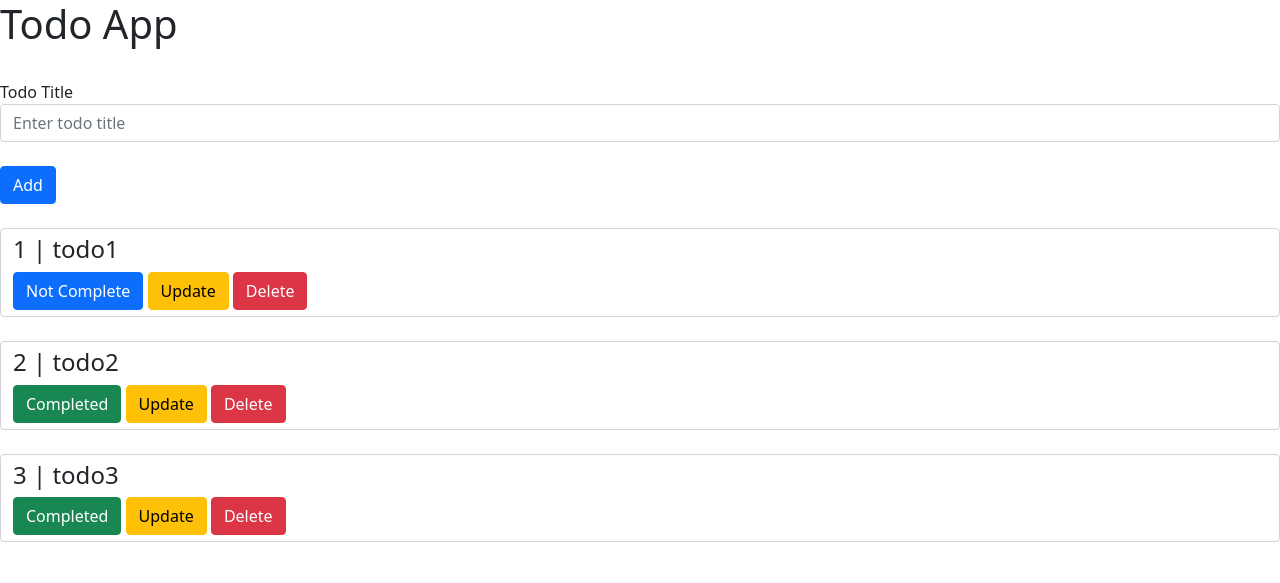
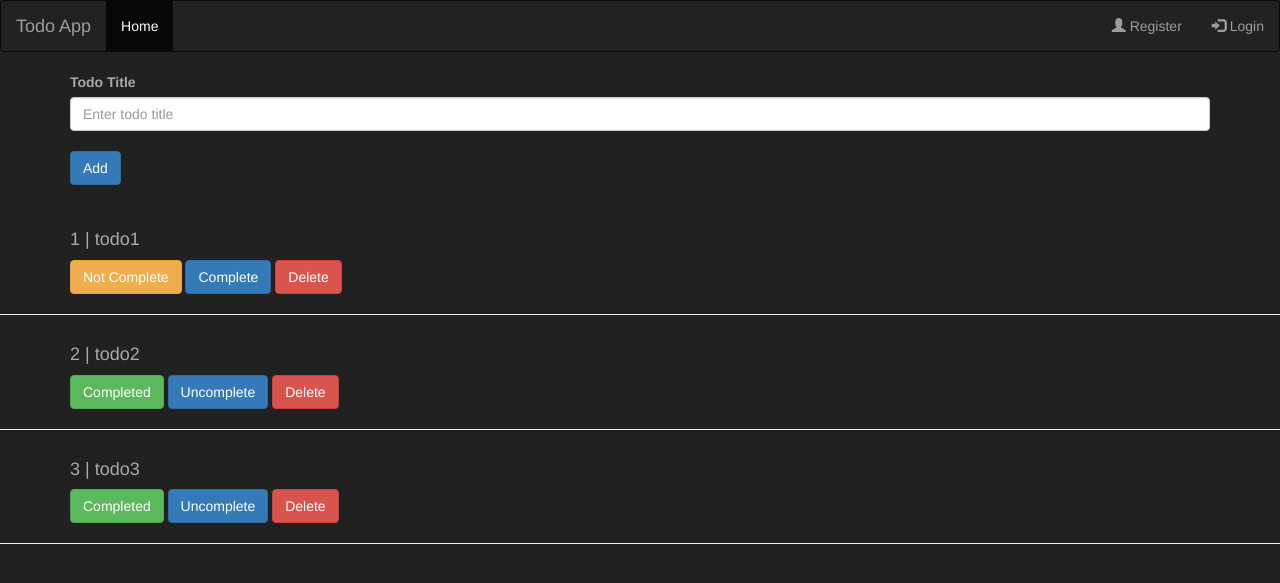
Before and after one commit to RahmaRamadan/Flask-Todo-App, a Flask app: page / in a window 1280 px wide. Shown: the top 583 px of the page. Run offline with Flask 2, Linux system fonts and the light colour scheme; data comes from the database, SQL or seed files in the repository; both versions use the stored data as it was after the commit; some libraries are stand-ins or nearby versions.

Commit message:
update todo app style

```diff
--- a/app.py
+++ b/app.py
@@ -13,12 +13,24 @@ class Todo(db.Model):
     title = db.Column(db.String(100))
     complete = db.Column(db.Boolean)
 
+# -------------------------home-----------------------------------
 @app.route('/')
 def index():
     #show all todos
     todo_list = Todo.query.all()
     print(todo_list)
     return render_template('base.html', todo_list = todo_list)
+
+# ---------------------------login------------------------------------
+@app.route('/login')
+def login():
+    return render_template('login.html')
+
+# -------------------------register-----------------------------------
+@app.route('/register')
+def register():
+    return render_template('register.html')
+
 
 # -------------------------add-----------------------------------
 @app.route('/add', methods=["POST"])
--- a/templates/base.html
+++ b/templates/base.html
@@ -1,47 +1,58 @@
 <!DOCTYPE html>
 <html lang="en">
+
 <head>
     <meta charset="UTF-8" />
     <meta http-equiv="X-UA-Compatible" content="IE=edge" />
     <meta name="viewport" content="width=device-width, initial-scale=1.0" />
     <title>Todo App</title>
-    <link
-      href="https://cdn.jsdelivr.net/npm/bootstrap@5.1.3/dist/css/bootstrap.min.css"
-      rel="stylesheet"
-      integrity="sha384-1BmE4kWBq78iYhFldvKuhfTAU6auU8tT94WrHftjDbrCEXSU1oBoqyl2QvZ6jIW3"
-      crossorigin="anonymous"
-    />
+    <link rel="stylesheet" href="https://maxcdn.bootstrapcdn.com/bootstrap/3.4.1/css/bootstrap.min.css" />
+    <script src="https://ajax.googleapis.com/ajax/libs/jquery/3.5.1/jquery.min.js"></script>
+    <script src="https://maxcdn.bootstrapcdn.com/bootstrap/3.4.1/js/bootstrap.min.js"></script>
 </head>
-  <body>
-    <h1>Todo App</h1>
+
+<body style="background-color: #212121">
+    <nav class="navbar navbar-inverse">
+        <div class="container-fluid">
+            <div class="navbar-header">
+                <a class="navbar-brand" href="#">Todo App</a>
+            </div>
+            <ul class="nav navbar-nav">
+                <li class="active" ><a href="#">Home</a></li>
+            </ul>
+            <ul class="nav navbar-nav navbar-right">
+                <li>
+                    <a href="{{ url_for('register') }}"><span class="glyphicon glyphicon-user"></span> Register </a>
+                </li>
+                <li>
+                    <a href="{{ url_for('login') }}"><span class="glyphicon glyphicon-log-in"></span> Login</a>
+                </li>
+            </ul>
+        </div>
+    </nav>
+    <form action="/add" method="post" class="form-group container">
+        <div>
+            <label for="title" style="color: #AAAAAA">Todo Title</label>
             <br />
-    <form action="/add" method="post" class="form-group">
-      <div>
-        <label for="title">Todo Title</label>
-        <br />
-        <input
-          type="text"
-          name="title"
-          class="form-control"
-          placeholder="Enter todo title"
-        />
+            <input type="text" name="title" class="form-control" placeholder="Enter todo title" />
             <br />
             <button type="submit" class="btn btn-primary">Add</button>
         </div>
     </form>
     <br />
     {% for todo in todo_list %}
-    <div class="form-control">
-      <h4>{{ todo.id }} | {{ todo.title }}</h4>
+        <div class="container border border-dark">
+            <h4 style="color: #AAAAAA">{{ todo.id }} | {{ todo.title }}</h4>
             {% if todo.complete == False %}
-      <span class="btn btn-primary"> Not Complete</span>
+              <span class="btn btn-warning"> Not Complete</span>
+              <a href="/update/{{ todo.id }}" class="btn btn-primary"> Complete </a>
             {% else %}
               <span class="btn btn-success"> Completed </span>
+              <a href="/update/{{ todo.id }}" class="btn btn-primary"> Uncomplete </a>
             {% endif %}
-      <a href="/update/{{ todo.id }}" class="btn btn-warning"> Update </a>
               <a href="/delete/{{ todo.id }}" class="btn btn-danger"> Delete </a>
         </div>
-    <br/>
+        <hr/>
     {% endfor %}
 </body>
 </html>
```
Also changed, not shown: templates/login.html (added, +12 -0 lines), templates/register.html (added, +12 -0 lines), db.sqlite. Lines whose indentation alone changed are shown as unchanged.
